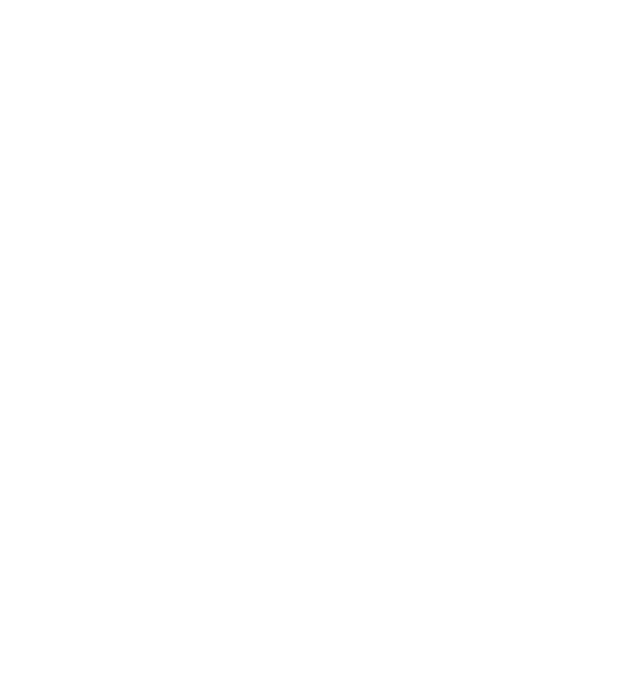
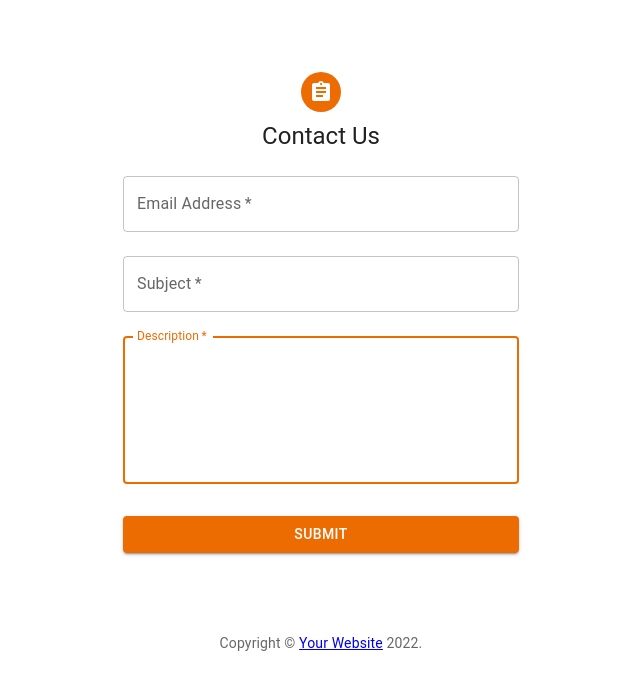
Before and after one commit to HalaZbib22/react-project, a React (Create React App) app: page /contact-us in a window 1280 px wide. Before the commit this address had no page. Shown: the top 690 px of the page, without its empty margins (319-959 px from the left). Built offline with nearby package versions, Linux system fonts and the light colour scheme.

Commit message:
added a style to some textfields

```diff
--- a/src/App.js
+++ b/src/App.js
@@ -4,6 +4,7 @@
 import Navbar from './components/parts/Navbar';
 import Blog from './components/parts/Blog';
 import Home from './components/Home';
+import Form from './components/ContactUs/Form';
 import {BrowserRouter, Route, Routes} from 'react-router-dom';
 import ProtectedRoutes from './ProtectedRoutes';
 
@@ -11,7 +12,6 @@
   return (
       <div>
         <BrowserRouter>
-          {/* <Navbar /> */}
           <Routes>
           <Route path='/' exact element={<Blog/>}/>
           <Route element={<ProtectedRoutes/>}>
@@ -19,6 +19,7 @@
           </Route>
             <Route path='/signin' element={<SignIn/>}/>
             <Route path='/signup' element={<SignUp/>}/>
+            <Route path='/contact-us' element={<Form/>}/>
           </Routes>
           </BrowserRouter>
       </div>
--- a/src/components/ContactUs/Footer.js
+++ b/src/components/ContactUs/Footer.js
@@ -7,8 +7,7 @@
 FooterLink,
 Heading,
 } from "./FooterStyles";
-import Grid from "@mui/material/Grid";
-import TextField from "@mui/material/TextField";
+import {Link} from 'react-router-dom';
 
 const Footer = () => {
 return (
@@ -60,8 +59,7 @@
 			</FooterLink>
 		</Column>
 		<Column>
-			<Heading>Contact Us</Heading>
-
+		<Link to='/contactus' replace style={{ textDecoration: 'none' }}><Heading>Contact Us</Heading></Link>
 		</Column>
 		</Row>
 	</Container>
--- a/src/components/ContactUs/Form.js
+++ b/src/components/ContactUs/Form.js
@@ -0,0 +1,131 @@
+import * as React from "react";
+import Button from "@mui/material/Button";
+import { Avatar } from "@mui/material";
+import CssBaseline from "@mui/material/CssBaseline";
+import TextField from "@mui/material/TextField";
+import FormControlLabel from "@mui/material/FormControlLabel";
+import Checkbox from "@mui/material/Checkbox";
+import Grid from "@mui/material/Grid";
+import Box from "@mui/material/Box";
+import AssignmentIcon from "@mui/icons-material/Assignment";
+import Typography from "@mui/material/Typography";
+import Container from "@mui/material/Container";
+import { createTheme, ThemeProvider } from "@mui/material/styles";
+import { useNavigate, Link } from "react-router-dom";
+import { Warning } from "@mui/icons-material";
+
+function Copyright(props) {
+  return (
+    <Typography
+      variant="body2"
+      color="text.secondary"
+      align="center"
+      {...props}
+    >
+      {"Copyright © "}
+      <Link color="inherit" to="https://mui.com/">
+        Your Website
+      </Link>{" "}
+      {new Date().getFullYear()}
+      {"."}
+    </Typography>
+  );
+}
+
+const theme = createTheme();
+
+export default function Form() {
+  const navigate = useNavigate();
+  //   const Login_URL = "http://127.0.0.1:8000/api/auth/login";
+
+  //   const handleSubmit = async(e) => {
+  //     e.preventDefault();
+  //     const data = new FormData(e.currentTarget);
+  //     // eslint-disable-next-line no-console
+  //     let userData = {
+  //       email: data.get('email'),
+  //       password: data.get('password'),
+  //     }
+  //     // console.log(userData);
+  //     try {
+  //       const response = await axios.post(Login_URL, userData);
+  //       // console.log(JSON.stringify(response?.data));
+  //       // set token
+  //       localStorage.setItem('token',JSON.stringify(response?.data));
+  //       console.log(userData.email,'logged in');
+  //       navigate("/home");
+  //     } catch (err) {
+  //       console.log(err);
+  //     }
+  //   };
+
+  return (
+    <ThemeProvider theme={theme}>
+      <Container component="main" maxWidth="xs">
+        <CssBaseline />
+        <Box
+          sx={{
+            marginTop: 8,
+            display: "flex",
+            flexDirection: "column",
+            alignItems: "center",
+          }}
+        >
+          <Avatar sx={{ m: 1, bgcolor: "warning.main" }}>
+            <AssignmentIcon />
+          </Avatar>
+          <Typography component="h1" variant="h5">
+            Contact Us
+          </Typography>
+          <Box component="form" noValidate sx={{ mt: 1 }}>
+            <TextField
+              margin="normal"
+              required
+              fullWidth
+              id="email"
+              label="Email Address"
+              name="email"
+              autoComplete="email"
+              autoFocus
+			  color="warning"
+            />
+            <TextField
+              margin="normal"
+              required
+              fullWidth
+              id="subject"
+              label="Subject"
+              name="subject"
+              autoComplete="subject"
+              autoFocus
+			  color="warning"
+            />
+            <TextField
+              margin="normal"
+              id="message"
+              label="Description"
+              name="message"
+              autoFocus
+              fullWidth
+              required
+              multiline
+              rows={5}
+              maxLength={255}
+			  color="warning"
+            />
+            <Button
+              type="submit"
+              fullWidth
+              variant="contained"
+              sx={{ mt: 3, mb: 2 }}
+              color="warning"
+            >
+              Submit
+            </Button>
+          </Box>
+        </Box>
+        <Copyright sx={{ mt: 8, mb: 4 }} />
+      </Container>
+    </ThemeProvider>
+  );
+}
--- a/src/components/SignIn.js
+++ b/src/components/SignIn.js
@@ -1,5 +1,4 @@
 import * as React from 'react';
-import {Link} from 'react-router-dom';
 import Avatar from '@mui/material/Avatar';
 import Button from '@mui/material/Button';
 import CssBaseline from '@mui/material/CssBaseline';
@@ -13,7 +12,7 @@
 import Container from '@mui/material/Container';
 import { createTheme, ThemeProvider } from '@mui/material/styles';
 import axios from 'axios';
-import { useNavigate } from 'react-router-dom';
+import { useNavigate, Link } from 'react-router-dom';
 
 function Copyright(props) {
   return (
@@ -83,6 +82,7 @@
               name="email"
               autoComplete="email"
               autoFocus
+              color="warning"
             />
             <TextField
               margin="normal"
@@ -93,9 +93,10 @@
               type="password"
               id="password"
               autoComplete="current-password"
+              color="warning"
             />
             <FormControlLabel
-              control={<Checkbox value="remember" color="primary" />}
+              control={<Checkbox value="remember" color="warning" />}
               label="Remember me"
             />
             <Button
@@ -103,6 +104,7 @@
               fullWidth
               variant="contained"
               sx={{ mt: 3, mb: 2 }}
+              color="warning"
             >
               Sign In
             </Button>
--- a/src/components/SignUp.js
+++ b/src/components/SignUp.js
@@ -95,6 +95,7 @@
                   id="firstName"
                   label="First Name"
                   autoFocus
+                  color="warning"
                 />
               </Grid>
               <Grid item xs={12} sm={6}>
@@ -105,6 +106,7 @@
                   label="Last Name"
                   name="lastName"
                   autoComplete="family-name"
+                  color="warning"
                 />
               </Grid>
               <Grid item xs={12}>
@@ -115,6 +117,7 @@
                   label="Email Address"
                   name="email"
                   autoComplete="email"
+                  color="warning"
                 />
               </Grid>
               <Grid item xs={12}>
@@ -126,6 +129,7 @@
                   type="password"
                   id="password"
                   autoComplete="new-password"
+                  color="warning"
                 />
               </Grid>
               <Grid item xs={12}>
@@ -137,12 +141,13 @@
                   type="password"
                   id="password_confirmation"
                   autoComplete="password_confirmation"
+                  color="warning"
                 />
               </Grid>
               <Grid item xs={12}>
                 <FormControlLabel
                   control={
-                    <Checkbox value="allowExtraEmails" color="primary" />
+                    <Checkbox value="allowExtraEmails" color="warning" />
                   }
                   label="I want to receive inspiration, marketing promotions and updates via email."
                 />
@@ -153,6 +158,7 @@
               fullWidth
               variant="contained"
               sx={{ mt: 3, mb: 2 }}
+              color="warning"
             >
               Sign Up
             </Button>
```
